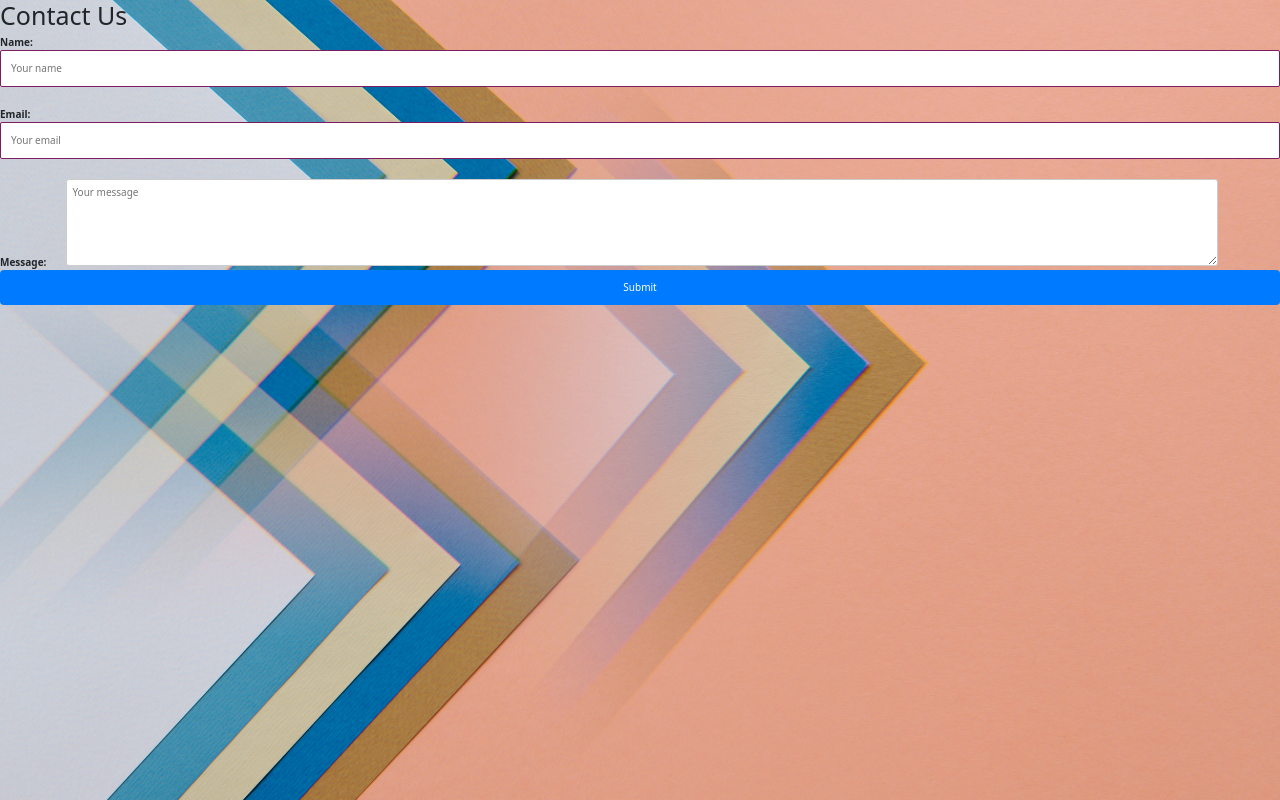
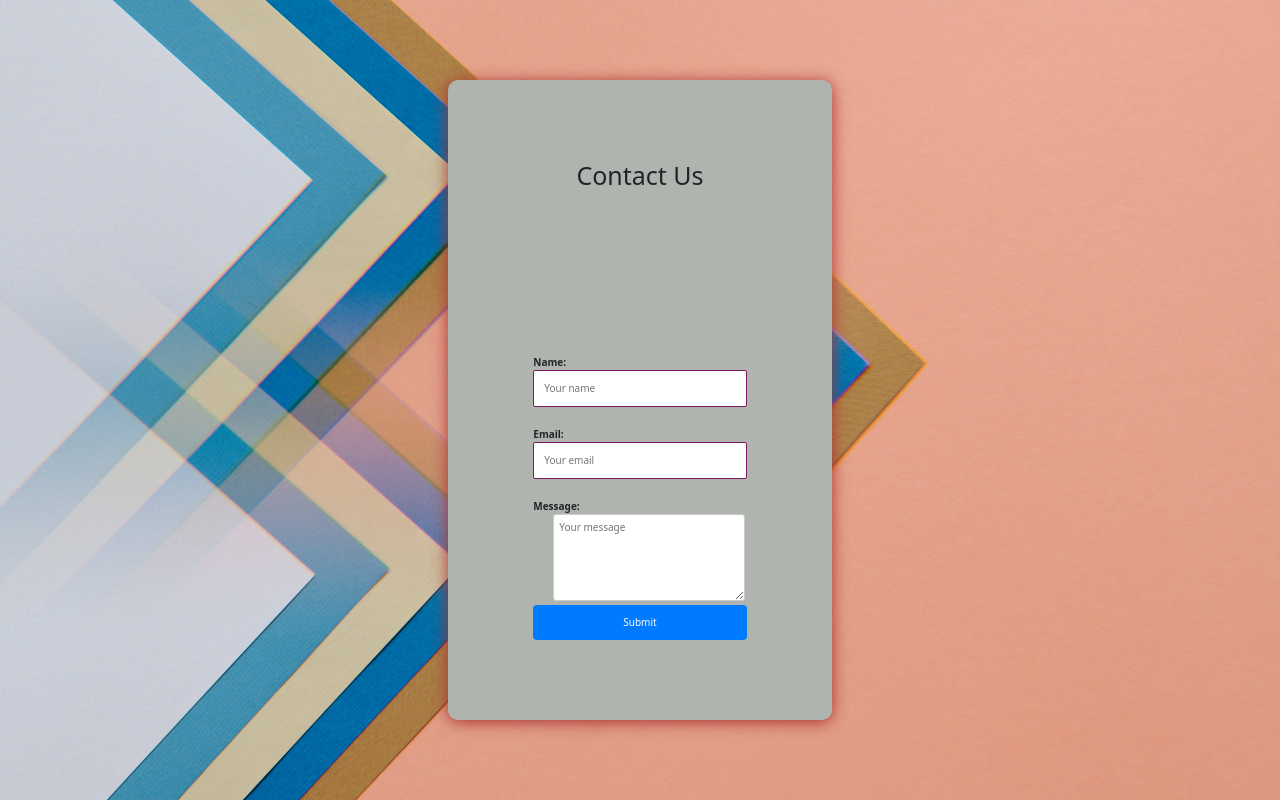
Before and after one commit to MusnudBillahFaysal/route-app-using-react-shoppingcart, a React (Create React App) app: page /contact in a window 1280 px wide. Built offline with nearby package versions, Linux system fonts and the light colour scheme; sample sign-in values are in the browser's storage.

Commit message:
last commit
latest

```diff
--- a/src/components/Contact.js
+++ b/src/components/Contact.js
@@ -2,7 +2,7 @@ import React from 'react';
 import './CSS/loginform.css';
 function Contact() {
   return (
-    <div className="cover">
+    <div className="containers">
       <h1>Contact Us</h1>
       <form className="contact-form">
         <div className="form-group">
```
